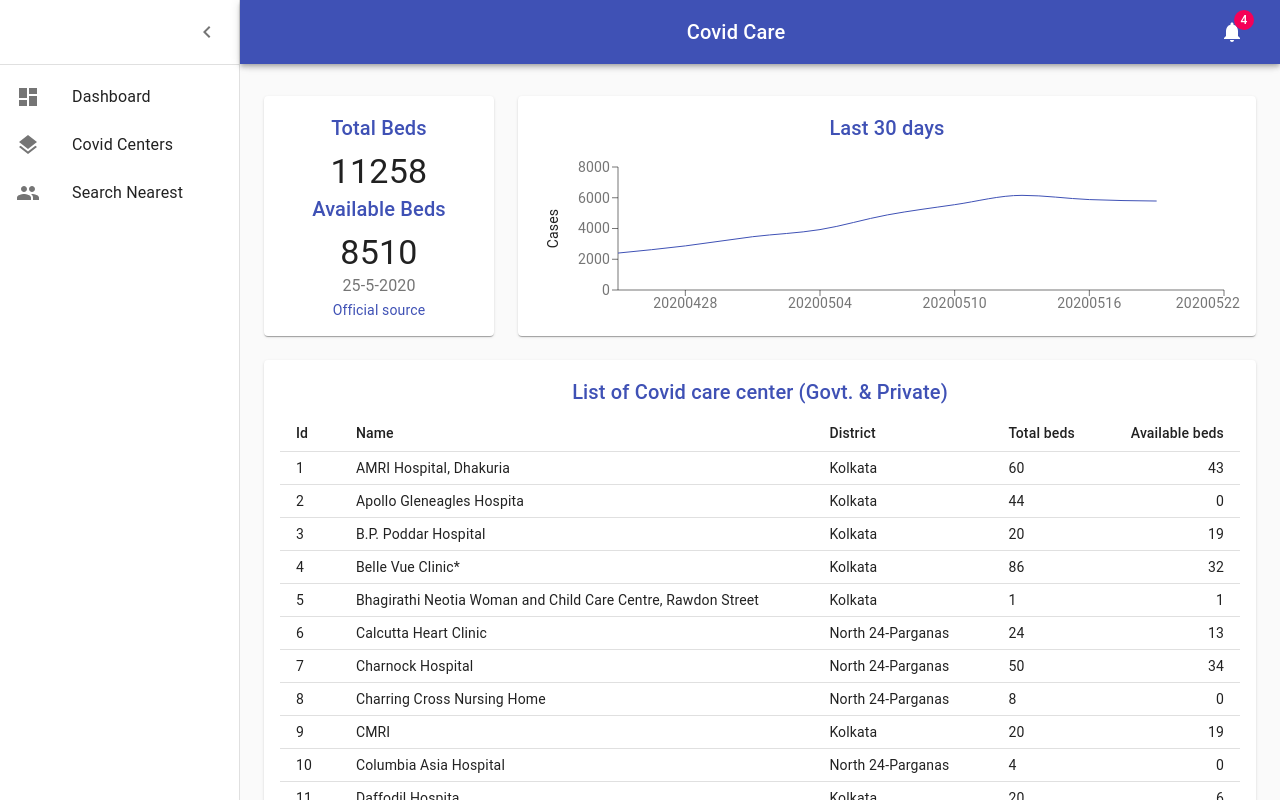
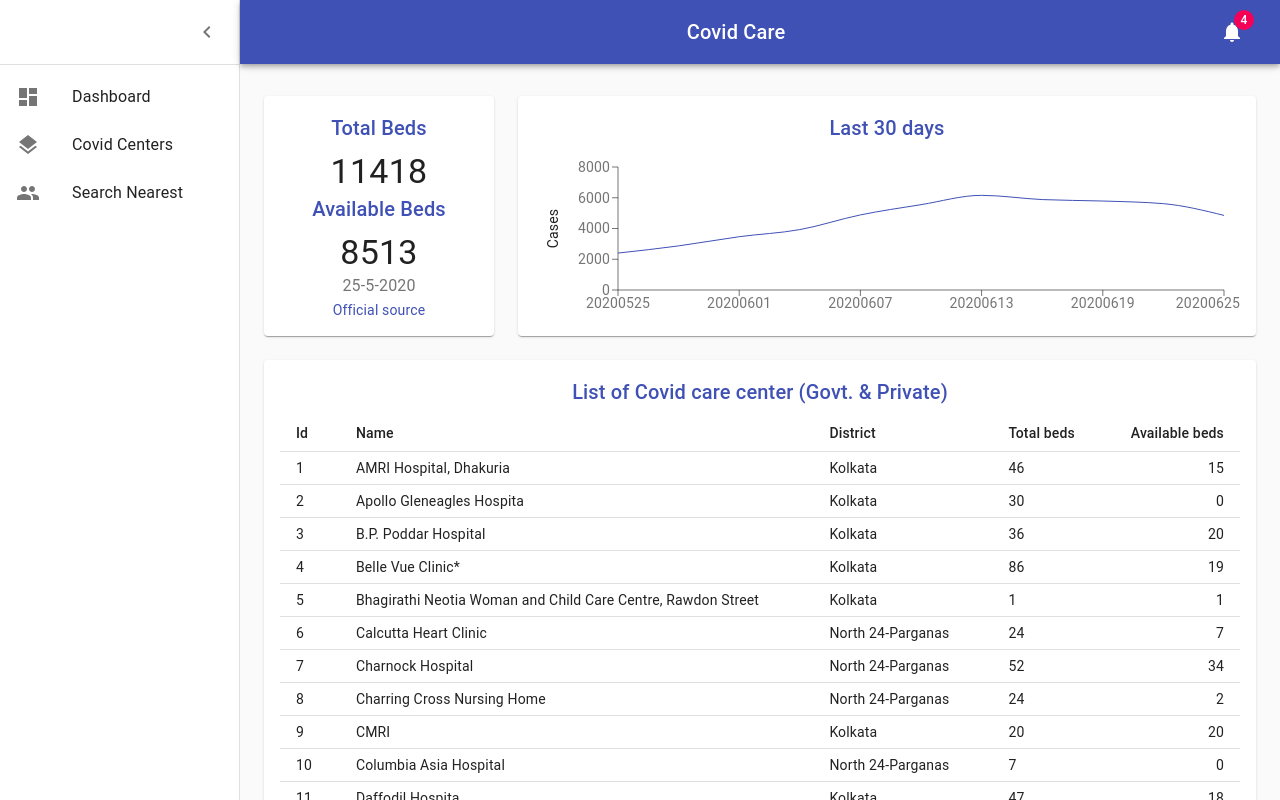
Before and after one commit to dhirajwork/CovidCare, a React (Create React App) app: page / in a window 1280 px wide. Built offline with nearby package versions, Linux system fonts and the light colour scheme.

Commit message:
add functionalties

```diff
--- a/src/Chart.js
+++ b/src/Chart.js
@@ -9,16 +9,17 @@ function createData(time, cases) {
 }
 
 const data = [
-  createData('20200425',2402),
-  createData('20200428',2868),
-  createData('20200501',3466),
-  createData('20200504',3928),
-  createData('20200507',4884),
-  createData('20200510',5549),
-  createData('20200513',6156),
-  createData('20200516',5881),
-  createData('20200519',5787),
-  createData('20200522',),
+  createData('20200525',2402),
+  createData('20200528',2868),
+  createData('20200601',3466),
+  createData('20200604',3928),
+  createData('20200607',4884),
+  createData('20200610',5549),
+  createData('20200613',6156),
+  createData('20200616',5881),
+  createData('20200619',5787),
+  createData('20200622',5615),
+  createData('20200625',4852)
 ];
 
 export default function Chart() {
--- a/src/Deposits.js
+++ b/src/Deposits.js
@@ -20,11 +20,11 @@ export default function Deposits() {
     <React.Fragment>
       <Title>Total Beds</Title>
       <Typography component="p" variant="h4">
-      { 918+ 10340 }
+      { 993 + 10425 }
       </Typography>
       <Title>Available Beds</Title>
       <Typography component="p" variant="h4">
-       { 336 + 8174}
+       { 280 + 8233}
       </Typography>
       <Typography color="textSecondary" className={classes.depositContext}>
       { new Date().getDate()-1 }-
--- a/src/Orders.js
+++ b/src/Orders.js
@@ -8,7 +8,43 @@ import TableCell from '@material-ui/core/TableCell';
 import TableHead from '@material-ui/core/TableHead';
 import TableRow from '@material-ui/core/TableRow';
 import Title from './Title';
-import {data} from './listItems';
+
+
+
+export const data = [
+  [22.510570, 88.376890, 'AMRI Hospital, Dhakuria',1,'Kolkata' ,46, 15],
+  [22.620730, 88.378720, 'Apollo Gleneagles Hospita',2, 'Kolkata', 30, 0],
+  [22.572410, 88.358230, 'B.P. Poddar Hospital',3, 'Kolkata', 36, 20],
+  [22.565570, 88.370210 , 'Belle Vue Clinic*',4, 'Kolkata', 86, 19],
+  [22.5637675,88.3825054,' Bhagirathi Neotia Woman and Child Care Centre, Rawdon Street',5,'Kolkata' ,1, 1],
+  [22.5752586,88.4161183, 'Calcutta Heart Clinic',6, 'North 24-Parganas',24 ,7],
+  [22.5885419,88.3802549,'Charnock Hospital',7, 'North 24-Parganas' ,52 ,34],
+  [22.5767954,88.3912109,'Charring Cross Nursing Home',8, 'North 24-Parganas', 24, 2 ],
+  [22.563703,88.2774388,'CMRI',9,'Kolkata', 20, 20 ],
+  [22.5885419,88.3802549,'Columbia Asia Hospital',10, 'North 24-Parganas',7, 0],
+  [22.6007451,88.4028246,'Daffodil Hospita',11, 'Kolkata',47, 18 ],
+  [22.5032472,88.362275,' EEDF (Sri Aurobinda Seva Kendra)',12,'Kolkata',15, 5],
+  [22.5343674,88.3226259,'Ekbalpur Nursing Home Pvt Ltd',13, 'Kolkata ' ,33, 18],
+  [22.5988183,88.291788,'Fortis Hospital',14,'Kolkata', 52, 0 ],
+  [22.5141362,88.3969304,'Genesis Hospital',15, 'Kolkata', 4, 0],
+  [22.624582,88.4149373,'ILS Dumdum',16, 'Kolkata' ,52, 3],
+  [22.5469568,88.3597299,'INK Kolkata',17, 'Kolkata', 2 ,0],
+  [22.5177593,88.3192564,'Kolkata Port Trust',18, 'Kolkata',40, 18 ],
+  [22.5325926,88.3283038,'Kothari Medical Centre',19, 'Kolkata', 102,43 ],
+  [22.494397,88.3986416,'Medica Superspecialty Hospital',20, 'Kolkata' ,92, 6],
+  [22.5460829,88.3492676,' Nightingale Hospital',21, 'Kolkata', 3, 2],
+  [22.5894048,88.3916188,'North City Hospital',22, 'Kolkata' ,6, 0],
+  [22.4806837,88.3919835,'Peerless Hospital',23, 'Kolkata' ,47, 1]
+  [22.4913137,88.4002597,'R N Tagore International Institute of Cardiac Science',24, 'Kolkata',27, 5],
+  [22.5233638,88.349733,'Ramkrishna Mission Seva Prathisthan',25, 'Kolkata',0, 0],
+  [22.6205981,88.4307119,'Spandan Hospital, Kolkata',26, 'North 24-Paraganas', 15, 7],
+  [22.5874387,88.4694196,'Tata Medical Centre (For cancer patient only)',27, 'North 24-Paraganas',15, 3],
+  [22.5322604,88.3269842,'Woodlands Multispecility Hospital',28, 'Kolkata', 43, 23],
+  [22.519828,88.3293549,'Zodiac Medicare Pvt. Ltd.',29, 'Kolkata', 40, 6],
+  [22.5135084,88.4006953,'Ruby General Hospital',30,'Kolkata', 32, 0]
+
+];
+
 
 // Generate Order Data
 function createData(id, district,name, total, vacancy , ownership) {
@@ -19,12 +55,12 @@ for (var index = 0; index < data.length; ++index) {
   rows.push(createData(data[index][3],data[index][4] ,data[index][2] ,data[index][5], data[index][6]))
 }
 /*const rows = [
-  createData(1,'Kolkata' ,'AMRI Hospital Dhakuria' ,60, 43 ),
-  createData(2, 'Kolkata', 'Apollo Gleneagles Hospital', 44, 0),
-  createData(3, 'Kolkata', 'B P Poddar', 20, 19),
-  createData(4, 'Kolkata', 'Belle Vue Clinic *', 86, 32 ),
+  createData(1,'Kolkata' ,'AMRI Hospital Dhakuria' ,46 , 15 ),
+  createData(2, 'Kolkata', 'Apollo Gleneagles Hospital', 30, 0),
+  createData(3, 'Kolkata', 'B P Poddar', 36, 20),
+  createData(4, 'Kolkata', 'Belle Vue Clinic *', 86, 19 ),
   createData(5,'Kolkata' ,'Bhagirathi Neotia Hospital,Kolkata' ,1, 1),
-  createData(6, 'North 24-Parganas','Calcutta Heart Clinic & Hospital ,Salt Lake',24 ,13 ),
+  createData(6, 'North 24-Parganas','Calcutta Heart Clinic & Hospital ,Salt Lake',24 ,7 ),
   createData(7, 'North 24-Parganas','Charnok Hospital' ,50 ,34),
   createData(8, 'North 24-Parganas', 'Charring Cross', 8, 0 ),
   createData(9,'Kolkata', 'CMRI', 20, 19 ),
--- a/src/listItems.js
+++ b/src/listItems.js
@@ -1,4 +1,5 @@
 import React from 'react';
+import ReactDOM from 'react-dom';
 import ListItem from '@material-ui/core/ListItem';
 import ListItemIcon from '@material-ui/core/ListItemIcon';
 import ListItemText from '@material-ui/core/ListItemText';
@@ -10,38 +11,11 @@ import BarChartIcon from '@material-ui/icons/BarChart';
 import LayersIcon from '@material-ui/icons/Layers';
 import AssignmentIcon from '@material-ui/icons/Assignment';
 import { TextareaAutosize } from '@material-ui/core';
+import './App.css';
+import Orders from './Orders';
+import {data} from './Orders';
+import Deposits from './Deposits';
 
-export const data = [
-  [22.510570, 88.376890, 'AMRI Hospital, Dhakuria',1,'Kolkata' ,60, 43],
-  [22.620730, 88.378720, 'Apollo Gleneagles Hospita',2, 'Kolkata', 44, 0],
-  [22.572410, 88.358230, 'B.P. Poddar Hospital',3, 'Kolkata', 20, 19],
-  [22.565570, 88.370210 , 'Belle Vue Clinic*',4, 'Kolkata', 86, 32],
-  [22.5637675,88.3825054,' Bhagirathi Neotia Woman and Child Care Centre, Rawdon Street',5,'Kolkata' ,1, 1],
-  [22.5752586,88.4161183, 'Calcutta Heart Clinic',6, 'North 24-Parganas',24 ,13],
-  [22.5885419,88.3802549,'Charnock Hospital',7, 'North 24-Parganas' ,50 ,34],
-  [22.5767954,88.3912109,'Charring Cross Nursing Home',8, 'North 24-Parganas', 8, 0 ],
-  [22.563703,88.2774388,'CMRI',9,'Kolkata', 20, 19 ],
-  [22.5885419,88.3802549,'Columbia Asia Hospital',10, 'North 24-Parganas',4, 0],
-  [22.6007451,88.4028246,'Daffodil Hospita',11, 'Kolkata',20, 6 ],
-  [22.5032472,88.362275,' EEDF (Sri Aurobinda Seva Kendra)',12,'Kolkata',15, 4],
-  [22.5343674,88.3226259,'Ekbalpur Nursing Home Pvt Ltd',13, 'Kolkata ' ,17, 7],
-  [22.5988183,88.291788,'Fortis Hospital',14,'Kolkata', 52, 0 ],
-  [22.5141362,88.3969304,'Genesis Hospital',15, 'Kolkata', 4, 0],
-  [22.624582,88.4149373,'ILS Dumdum',16, 'Kolkata' ,52, 7],
-  [22.5469568,88.3597299,'INK Kolkata',17, 'Kolkata', 2 ,0],
-  [22.5177593,88.3192564,'Kolkata Port Trust',18, 'Kolkata',40, 17 ],
-  [22.5325926,88.3283038,'Kothari Medical Centre',19, 'Kolkata', 84 ,33 ],
-  [22.494397,88.3986416,'Medica Superspecialty Hospital',20, 'Kolkata' ,92, 20],
-  [22.5460829,88.3492676,' Nightingale Hospital',21, 'Kolkata', 3, 3],
-  [22.5894048,88.3916188,'North City Hospital',22, 'Kolkata' ,6, 6],
-  [22.4806837,88.3919835,'Peerless Hospital',23, 'Kolkata' ,47, 6]
-  [22.4913137,88.4002597,'R N Tagore International Institute of Cardiac Science',24, 'Kolkata',27, 5],
-  [22.5233638,88.349733,'Ramkrishna Mission Seva Prathisthan',25, 'Kolkata',50, 13],
-  [22.6205981,88.4307119,'Spandan Hospital, Kolkata',26, 'North 24-Paraganas', 12, 11],
-  [22.5874387,88.4694196,'Tata Medical Centre (For cancer patient only)',27, 'North 24-Paraganas',15, 13],
-  [22.5322604,88.3269842,'Woodlands Multispecility Hospital',28, 'Kolkata', 43, 22],
-  [22.519828,88.3293549,'Zodiac Medicare Pvt. Ltd.',29, 'Kolkata', 20, 2]
-];
 
 function handleClick(){
   navigator.geolocation.getCurrentPosition(findNearBy);
@@ -71,6 +45,7 @@ function findNearBy(position){
     var closest;
 
     for (var index = 0; index < data.length; ++index) {
+      // eslint-disable-next-line no-restricted-globals
       if (data[index][6]==0){
         continue;
       }
@@ -93,18 +68,39 @@ function findNearBy(position){
   NearestCity(position.coords.latitude, position.coords.longitude);
 }
 
-
+function getOrders(){
+  const element = (
+    <div class="App">
+      <Orders />
+    </div>
+  );
+  ReactDOM.render(
+    element,
+    document.getElementById('root')
+  );
+}
+function getDeposits(){
+  const element = (
+    <div class="App">
+      <Deposits />
+    </div>
+  );
+  ReactDOM.render(
+    element,
+    document.getElementById('root')
+  );
+}
 
 export const mainListItems = (
 
   <div>
-    <ListItem button >
+    <ListItem button onClick={getDeposits}>
       <ListItemIcon>
         <DashboardIcon />
       </ListItemIcon>
       <ListItemText primary="Dashboard" />
     </ListItem>
-    <ListItem button>
+    <ListItem button onClick={getOrders}>
       <ListItemIcon>
         <LayersIcon />
       </ListItemIcon>
```
Also changed, not shown: 1 other file (tests, documents, lock files or other folders).
